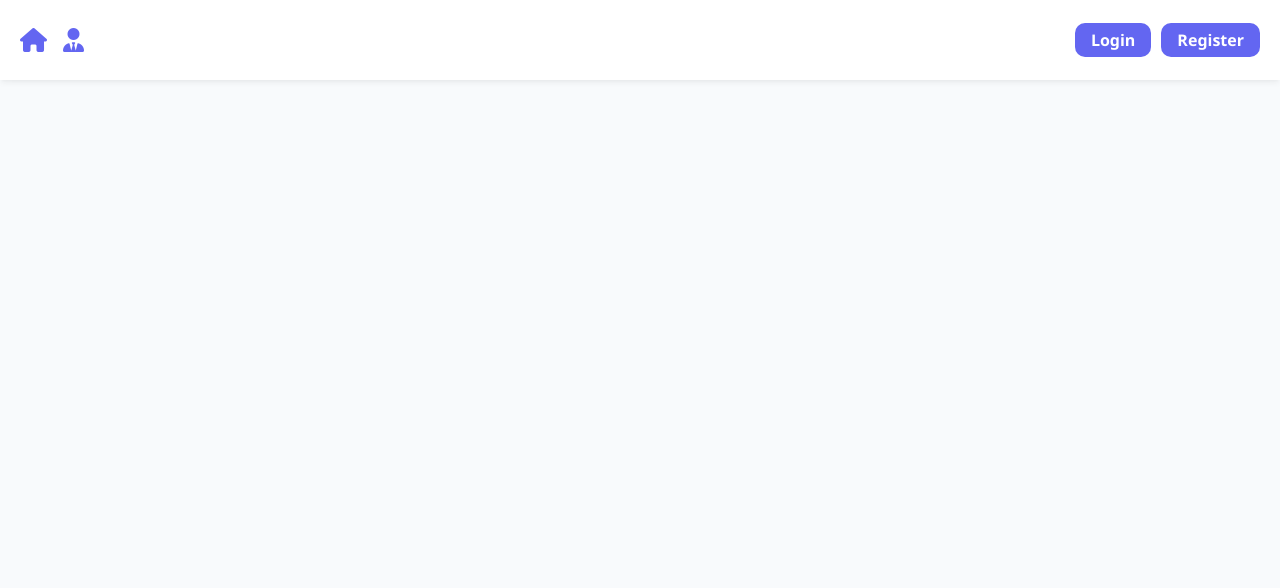
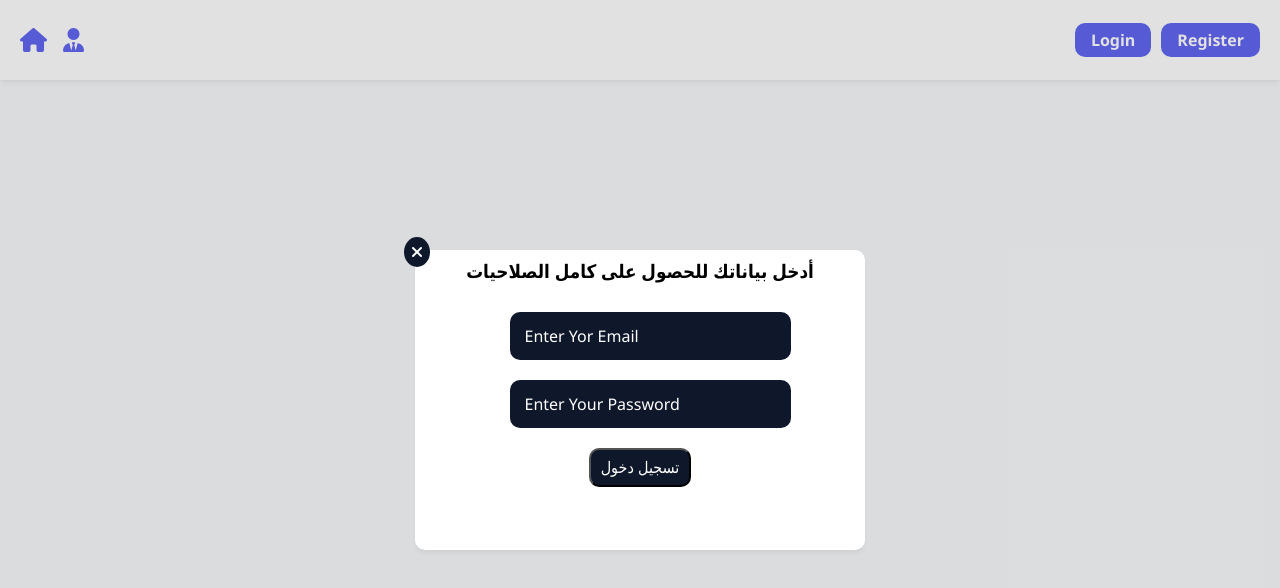
Before and after one commit to mohamedabouelfotouh/SocialMedia, a website: page index.html in a window 1280 px wide. Both pictures are taken after a click on the button "Login". Drawn offline with nearby package versions, Linux system fonts and the light colour scheme; no server answers.

Commit message:
feat: add login modal and fix js DOM insertion

```diff
--- a/js/script.js
+++ b/js/script.js
@@ -17,40 +17,69 @@
 
   // getPost()
 
-let container = document.querySelector('.container');
+// let container = document.querySelector('.container');
 
 
-axios.get('https://tarmeezacademy.com/api/v1/posts?limit=50')
-.then((response) => {
-  const posts = response.data.data;
+// axios.get('https://tarmeezacademy.com/api/v1/posts?limit=30')
+// .then((response) => {
+//   const posts = response.data.data;
+//   let htmlContent = "";
+//   for(let post of posts) {
+//     let authorImage = post.author && post.author.profile_image ? post.author.profile_image : "";
+//     console.log(post)
 
-  for(let post of posts) {
-    console.log(post)
+//     htmlContent += `
+//       <div class="content" id="content">
 
-    let content = `
-      <div class="content" id="content">
+//         <div class="header">
+//           <img src="../image/images.jfif" alt="#">
+//           <h3>${post.author?.name || "مجهول"}</h3>
+//         </div>
 
-        <div class="header">
-          <img src="" alt="">
-          <h3></h3>
-        </div>
+//         <div class="body">
+//           <img src="../image/Gemini_Generated_Image_fvu2gtfvu2gtfvu2.jfif" alt="">
+//           <span>${post.created_at}</span>
 
-        <div class="body">
-          <img src="" alt="">
-          <h4></h4>
-          <p></p>
-        </div>
+//           <h4>${post?.title || 'بسم الله الرحمن الرحيم'}</h4>
+//           <p>
+//             ${post.body}
+//           </p>
+//         </div>
 
-        <div class="footer">
-          <i class="fa-solid fa-comment-dots commitIcon"></i>
-          <div>
-            <span></span>
-            <p></p>
-          </div>
+//         <div class="footer">
+//           <i class="fa-solid fa-comment-dots commitIcon"></i>
+//           <div class="tag">${post?.tags && post.tags.length !== 0 ? post.tags : 'UN kwon'}</div>
+//           <div class="tag">${post?.tags && post.tags.length !== 0 ? post.tags : 'UN kwon'}</div>
+//           <div class="tag">${post?.tags && post.tags.length !== 0 ? post.tags : 'UN kwon'}</div>
+//           <div class='count'>
+//             <span>${post?.comments_count || 0}</span>
+//           </div>
+//         </div>
+
+//       </div>
+//     `
+//     container.innerHTML = htmlContent;
+//   }
+// })
+
+let buttonLogIn = document.getElementById('login');
+let theBodyDiv = document.querySelector('body');
+
+buttonLogIn.addEventListener('click', function() {
+  let contLogIn = `
+      <div class="logn">
+        <div class="cont">
+          <i class="fa-solid fa-xmark"></i>
+          <h3 class="title">أدخل بياناتك للحصول على كامل الصلاحيات</h3>
+          <form action="" method="post">
+            <input type="email" name="email" id="email" placeholder="Enter Yor Email">
+            <input type="password" name="password" id="pass" placeholder="Enter Your Password">
+            <button>تسجيل دخول</button>
+          </form>
         </div>
 
       </div>
-    `
-    container.innerHTML = content;
-  }
+  `;
+
+  theBodyDiv.insertAdjacentHTML('beforeend', contLogIn)
 })
--- a/style/main.css
+++ b/style/main.css
@@ -180,16 +180,24 @@ header {
         margin: 10px 0;
       }
 
+      span {
+        color: var(--text-secondary);
+        display: flex;
+        margin: 10px 0 0;
+      }
+
       h4 {
-        margin: 10px 0 5px;
+        margin: 10px 0 15px;
         color: var(--text-main);
         font-size: 18px;
+        text-align: right;
       }
 
       p {
         color: var(--text-secondary);
         font-size: 14px;
         line-height: 1.6;
+        text-align: right;
       }
     }
     .footer {
@@ -197,7 +205,6 @@ header {
       padding: var(--master-padding);
       display: flex;
       align-items: center;
-      justify-content: space-between;
       gap: 10px;
       position: relative;
       height: 75px;
@@ -223,16 +230,98 @@ header {
       }
       i {
         font-size: 22px;
-        color: var(--primary-color);
+        color: var(--text-secondary);
         cursor: pointer;
       }
-      div {
+      .tag {
+        width: fit-content;
+        padding: 5px 7px;
+        background-color: var(--text-secondary);
+        border-radius: 4px;
+        color: #fff;
+        border: 1px solid var(--text-main);
+      }
+      .count {
         display: flex;
         align-items: center;
         gap: 5px;
         font-weight: bold;
         color: var(--text-secondary);
+        margin-left: auto;
       }
+    }
+  }
+}
+
+.logn {
+  position: fixed;
+  top: 0;
+  left: 0;
+  width: 100vw;
+  height: 100vh;
+  background-color: rgba(0, 0, 0, 0.116); /* خلفية داكنة بنصف شفافية */
+  z-index: 1000;
+  display: flex;
+  justify-content: center;
+  align-items: center;
+  .cont {
+    background-color: white;
+    padding: 10px;
+    border-radius: 10px;
+    width: 450px;
+    height: 300px;
+    text-align: center;
+    position: relative;
+    box-shadow: var(--box-shadow);
+    i {
+      position: absolute;
+      top: -13px;
+      left: -11px;
+      width: fit-content;
+      padding: 7px;
+      cursor: pointer;
+      background-color: #0f172a;
+      border-radius: 50%;
+      color: white;
+    }
+    h2 {
+      margin: 7px 0 15px;
+    }
+    form {
+      width: 70%;
+      margin: 10px auto;
+      padding: 10px;
+      height: 60%;
+      input {
+        margin: 10px;
+        padding: 15px;
+        width: 100%;
+        background-color: #0f172a;
+        outline: none;
+        border: none;
+        border-radius: 10px;
+        color: #fff;
+        &::placeholder {
+          color: #fff;
+        }
+      }
+      button {
+        padding: 8px 10px;
+        margin-top: 10px;
+        background-color: #0f172a;
+        box-sizing: var(--box-shadow);
+        border-radius: 10px;
+        color: #fff;
+        cursor: pointer;
+
+      }
+    }
+    @media (max-width: 767px) {
+      width: 320px;
+      h2 {
+        font-size: 16px;
+      }
+
     }
   }
 }
```
Also changed, not shown: index.html (+8 -4 lines), image/Gemini_Generated_Image_fvu2gtfvu2gtfvu2.jfif (added), image/images (2).jfif (added).
